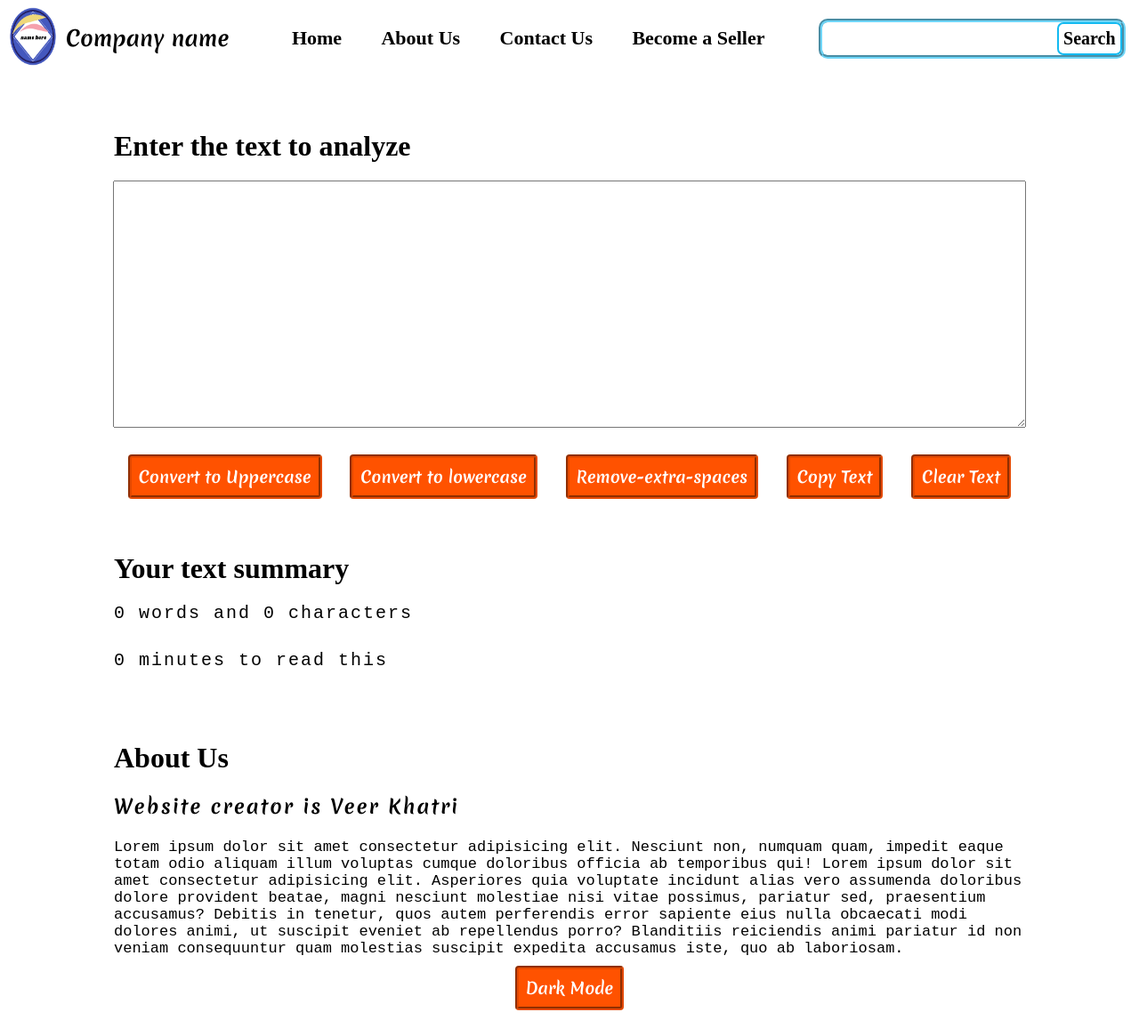
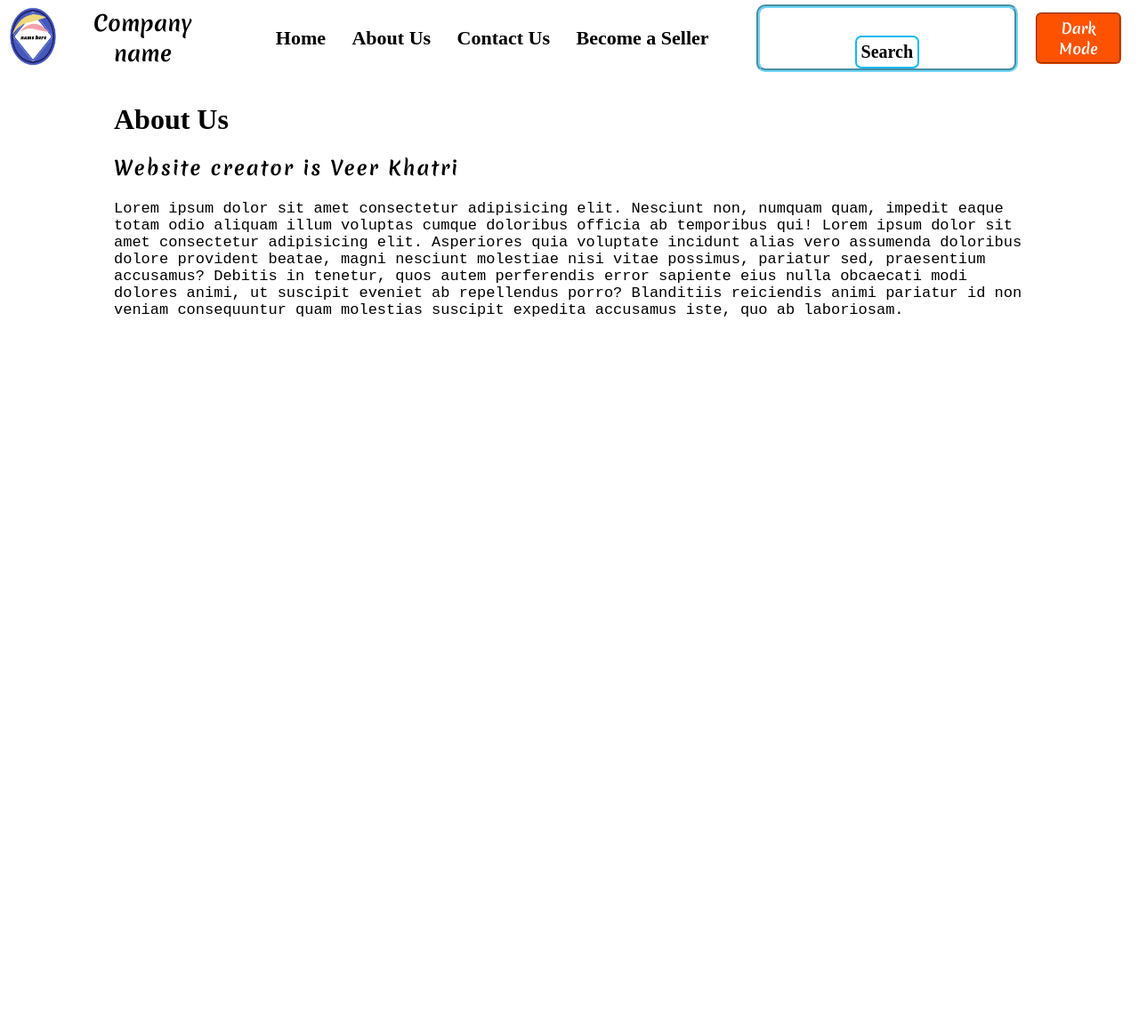
Before and after one commit to Veer-Khatri/textutils, a React (Create React App) app: page /about in a window 1280 px wide. Shown: the whole page at 89% size. After the commit the page ends 800 px from the top, so only its background shows below. Built offline with nearby package versions, Linux system fonts and the light colour scheme; a web font is replaced by a local one.

Commit message:
learned router setup and Usage of router

```diff
--- a/package.json
+++ b/package.json
@@ -8,6 +8,7 @@
     "@testing-library/user-event": "^12.8.3",
     "react": "^17.0.2",
     "react-dom": "^17.0.2",
+    "react-router-dom": "^5.2.1",
     "react-scripts": "4.0.3",
     "web-vitals": "^1.1.2"
   },
--- a/src/App.js
+++ b/src/App.js
@@ -4,6 +4,11 @@ import Navbar from './components/Navbar';
 import Textform from './components/Textform';
 import React, { useState } from 'react'
 import Alert from './components/Alert';
+import {
+  BrowserRouter as Router,
+  Switch,
+  Route,
+} from "react-router-dom";
 
 function App() {
   const [DarkModeState, setDarkModeState] = useState(false)// NEVER USED tells wherther the dark mode is enable or not
@@ -14,18 +19,25 @@ function App() {
       alert_type: type
 
     })
-
-
-
   }
   return (
     // the below code is JSX which is a combination of js and html
     // we only have to return one tag and if we want to return more than one tag we use JSX fragment which are these --> <> </>
     <>
-      <Navbar title='Company name' about_link="About Us" DarkModeState={DarkModeState} />{/*title and about_link are both props */}
-      <Alert alert={alert} />
-      <Textform showAlert={showAlert} heading='Enter the text to analyze' />
-      <About showAlert={showAlert} />
+      <Router>
+        <Navbar title='Company name' about_link="About Us" DarkModeState={DarkModeState} />{/*title and about_link are both props */}
+        <Alert alert={alert} />
+        <div className="container">
+          <Switch>
+            <Route exact path="/about">
+              <About />
+            </Route>
+            <Route exact path="/home">
+              <Textform showAlert={showAlert} heading='Enter the text to analyze' />
+            </Route>
+          </Switch>
+        </div>
+      </Router>
     </>
   );
 }
--- a/src/components/About.js
+++ b/src/components/About.js
@@ -21,51 +21,7 @@ Const toogleStyle = {}=>{
     Set BtnText("Enable Dark Mode")}
 
     */
-function darkModeBtn(props) {
-    let btn_color_changer = document.getElementsByClassName("btn")
-    let navLinks = document.getElementsByClassName("navlinks");
-    let drak_light_switch = document.getElementById("drak_light_switch");
-    let searchBtn = document.getElementById("search_btn");
-    let html = document.getElementsByTagName('html')[0]
-    let search_inp = document.getElementById("search_input")
-    let navbar = document.getElementsByClassName("navbar")[0];
 
-    if (html.style.background === "white") {
-        // props.showAlert("Light mode enabled", "Success") not working
-        for (const element of navLinks) {
-            element.style.color = 'white'
-
-        }
-        for (const iterator of btn_color_changer) {
-            iterator.style.background = 'none'
-        }
-        searchBtn.style.color = 'white'
-        search_inp.style.color = 'white'
-        html.style.background = "black"
-        navbar.style.background = "#000054"
-        html.style.color = 'white'
-        drak_light_switch.innerText = "Light Mode"
-    }
-    else {
-        // props.showAlert("Dark mode enabled", "Success") not working
-        for (const element of navLinks) {
-            element.style.color = 'black'
-
-        }
-        for (const iterator of btn_color_changer) {
-            iterator.style.background = '#FF5200'
-        }
-        search_inp.style.color = 'black'
-        searchBtn.style.color = 'black'
-        navbar.style.background = "#fff"
-        html.style.background = "white"
-        html.style.color = 'black'
-        drak_light_switch.innerText = "Dark Mode";
-
-    }
-
-
-}
 export default function About() {
     return (
         <>
@@ -73,7 +29,6 @@ export default function About() {
                 <h1>About Us</h1>
                 <p id='creator_name_para'>Website creator is Veer Khatri </p>
                 <p className="about_para">Lorem ipsum dolor sit amet consectetur adipisicing elit. Nesciunt non, numquam quam, impedit eaque totam odio aliquam illum voluptas cumque doloribus officia ab temporibus qui! Lorem ipsum dolor sit amet consectetur adipisicing elit. Asperiores quia voluptate incidunt alias vero assumenda doloribus dolore provident beatae, magni nesciunt molestiae nisi vitae possimus, pariatur sed, praesentium accusamus? Debitis in tenetur, quos autem perferendis error sapiente eius nulla obcaecati modi dolores animi, ut suscipit eveniet ab repellendus porro? Blanditiis reiciendis animi pariatur id non veniam consequuntur quam molestias suscipit expedita accusamus iste, quo ab laboriosam.</p>
-                <button id='drak_light_switch' className="btn" onClick={darkModeBtn}>Dark Mode</button>
                 {/* <input type="checkbox" name="checkbox" id="dark_light_checkbox" /> */}
             </div>
         </>
--- a/src/components/Alert.js
+++ b/src/components/Alert.js
@@ -20,7 +20,7 @@ function show_alert_func() {
 function hide_alert_function() {
     setTimeout(() => {
         document.getElementById("alert").style.display = 'none'
-    },3500)}
+    },2500)}
 
 
 
--- a/src/components/Navbar.js
+++ b/src/components/Navbar.js
@@ -1,27 +1,76 @@
 import veer_logo from '../veer_logo.png';
 import PropTypes from 'prop-types'
 import'./Navbar_css.css'
+import React from 'react'
+import { Link } from 'react-router-dom';
+// rfc emmet
+function darkModeBtn(props) {
+    let btn_color_changer = document.getElementsByClassName("btn")
+    let navLinks = document.getElementsByClassName("navlinks");
+    let drak_light_switch = document.getElementById("drak_light_switch");
+    let searchBtn = document.getElementById("search_btn");
+    let html = document.getElementsByTagName('html')[0]
+    let search_inp = document.getElementById("search_input")
+    let navbar = document.getElementsByClassName("navbar")[0];
 
-import React from 'react'
-// rfc emmet
+    if (html.style.background === "white") {
+        // props.showAlert("Light mode enabled", "Success") not working
+        for (const element of navLinks) {
+            element.style.color = 'white'
+
+        }
+        for (const iterator of btn_color_changer) {
+            iterator.style.background = 'none'
+        }
+        searchBtn.style.color = 'white'
+        search_inp.style.color = 'white'
+        html.style.background = "black"
+        navbar.style.background = "#000054"
+        html.style.color = 'white'
+        drak_light_switch.innerText = "Light Mode"
+    }
+    else {
+        // props.showAlert("Dark mode enabled", "Success") not working
+        for (const element of navLinks) {
+            element.style.color = 'black'
+
+        }
+        for (const iterator of btn_color_changer) {
+            iterator.style.background = '#FF5200'
+        }
+        search_inp.style.color = 'black'
+        searchBtn.style.color = 'black'
+        navbar.style.background = "#fff"
+        html.style.background = "white"
+        html.style.color = 'black'
+        drak_light_switch.innerText = "Dark Mode";
+
+    }
+
+
+}
 export default function Navbar(props) {
     return (
+        <>
         <nav className="navbar">
             <div className="logo_img_div">
-                <a href="/" id="logo_anchor_tag"><img src={veer_logo} alt="logo" id='logo_img' /></a>
+                <Link to="/home" id="logo_anchor_tag"><img src={veer_logo} alt="logo" id='logo_img' /></Link>
                 <p>{props.title}</p>
             </div>
             <div className="links">
-                <li><a href="/" className="navlinks">Home</a></li>
-                <li><a href="/" className="navlinks">{props.about_link}</a></li>
-                <li><a href="/" className="navlinks">Contact Us</a></li>
-                <li><a href="/" className="navlinks">Become a Seller</a></li>
+                <li><Link to="/home" className="navlinks">Home</Link></li>
+                <li><Link to="/about" className="navlinks">About Us</Link></li>
+                <li><Link to="/contact" className="navlinks">Contact Us</Link></li>
+                <li><Link to="/seller" className="navlinks">Become a Seller</Link></li>
             </div>
             <div className="searchBox">
                 <input type="text" id="search_input" />
                 <button id="search_btn">Search</button>
             </div>
+        <button id='drak_light_switch' className=" darkLightBTN" onClick={darkModeBtn}>Dark Mode</button>
         </nav>
+
+        </>
     )
 }
 
--- a/src/components/Navbar_css.css
+++ b/src/components/Navbar_css.css
@@ -29,7 +29,7 @@
   justify-content: space-around;
   align-items: center;
   list-style: none;
-  width: 45vw;
+  width: 42vw;
   margin: 0 3vw;
 }
 .links a {
@@ -47,7 +47,7 @@
 
 }
 #search_input{
-  width: 20vw;
+  width: 17vw;
   border: none;
   background: none;
   outline: none;
@@ -72,3 +72,16 @@
   background: rgb(19, 186, 241);
   border: none;
 }
+
+
+nav #drak_light_switch{
+  background-color: #FF5200;
+  color: white;
+  padding: 4px;
+  margin: 0 20px;
+  font-size: 16px;
+  font-family: 'Merienda', cursive;
+  font-weight: bolder;
+  border: 2px groove #e44901;
+  border-radius: 6px;
+}
```
Also changed, not shown: 1 other file (tests, documents, lock files or other folders).
